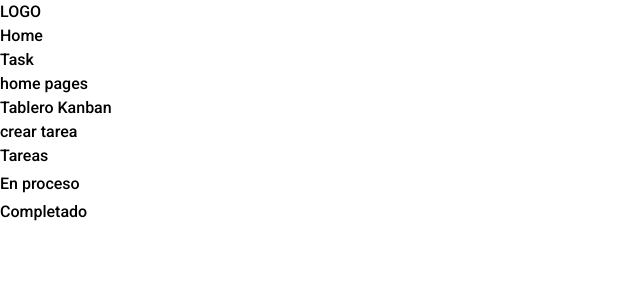
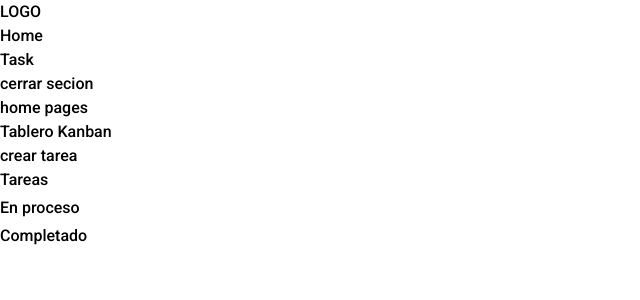
Before and after one commit to LuisRamos15/Gestor-De-Tareas, a React (Vite) app: page / in a window 1280 px wide. Shown: the top 300 px of the page, without its empty margins (0-640 px from the left). Built offline with nearby package versions, Linux system fonts and the light colour scheme.

Commit message:
refactor: agregando funcion cerrar secion y cuando se registra un usuario redireccione al login

```diff
--- a/src/components/sidebar/sidebar.jsx
+++ b/src/components/sidebar/sidebar.jsx
@@ -1,27 +1,48 @@
-import { Link } from 'react-router-dom'
+import { Link, useNavigate } from 'react-router-dom'
+import { clearLocalStorage } from '../../utilities/localStorage'
 
 const Sidebar = () => {
+
+  const navigate = useNavigate()
+
+  const logout = () => {
+    clearLocalStorage('usuario')
+    navigate('/login')
+  }
+
   return (
-    <div className='bg-white h-full w-44 py-3 rounded-md'>
-      <div className='text-4xl text-center text'>
-        LOGO
-      </div>
-      <nav className='mt-10'>
-        <ul className='flex flex-col gap-2'>
+    <div className="bg-white h-full w-44 py-3 rounded-md">
+      <div className="text-4xl text-center text">LOGO</div>
+      <nav className="mt-10">
+        <ul className="flex flex-col gap-2">
           <li>
-            <Link to='/' className='flex gap-2 align-middle p-3 w-full hover:border-r-4 hover:border-indigo-400 hover:text-indigo-500 hover:bg-indigo-300 hover:bg-opacity-20'>
+            <Link
+              to="/"
+              className="flex gap-2 align-middle p-3 w-full hover:border-r-4 hover:border-indigo-400 hover:text-indigo-500 hover:bg-indigo-300 hover:bg-opacity-20"
+            >
               <p>Home</p>
             </Link>
           </li>
           <li>
-            <Link to='/task' className='flex gap-2 align-middle p-3 w-full hover:border-r-4 hover:border-indigo-400 hover:text-indigo-500 hover:bg-indigo-300 hover:bg-opacity-20'>
+            <Link
+              to="/task"
+              className="flex gap-2 align-middle p-3 w-full hover:border-r-4 hover:border-indigo-400 hover:text-indigo-500 hover:bg-indigo-300 hover:bg-opacity-20"
+            >
               <p>Task</p>
             </Link>
+          </li>
+          <li>
+            <button
+              className="flex gap-2 align-middle p-3 w-full hover:border-r-4 hover:border-indigo-400 hover:text-indigo-500 hover:bg-indigo-300 hover:bg-opacity-20"
+              onClick={logout}
+            >
+              cerrar secion
+            </button>
           </li>
         </ul>
       </nav>
     </div>
-  )
+  );
 }
 
 export default Sidebar
--- a/src/pages/public/register/Registro.jsx
+++ b/src/pages/public/register/Registro.jsx
@@ -1,16 +1,20 @@
 import { useForm } from "react-hook-form";
-import { Link } from "react-router-dom";
+import { Link, useNavigate } from "react-router-dom";
 import AuthServices from "../../../services/AuthServices";
 
 const Register = () => {
 
   const { register, handleSubmit } = useForm()
+  const navigate = useNavigate()
 
   const onSubmit = (data) => {
     console.log(data)
     const authServices = new AuthServices()
     const response = authServices.register(data)
-    response.then((data) => console.log(data))
+    response.then((data) => {
+      console.log(data)
+      if (data) return navigate('/login')
+    })
   }
 
   return (
```
